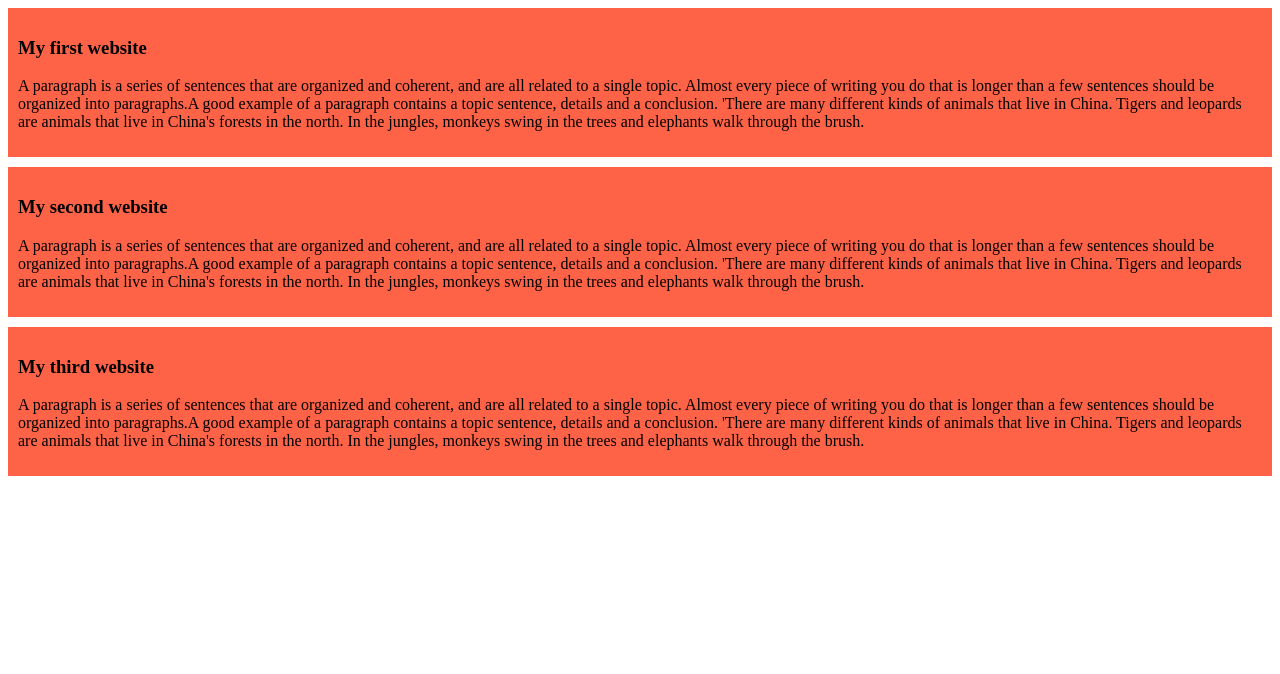
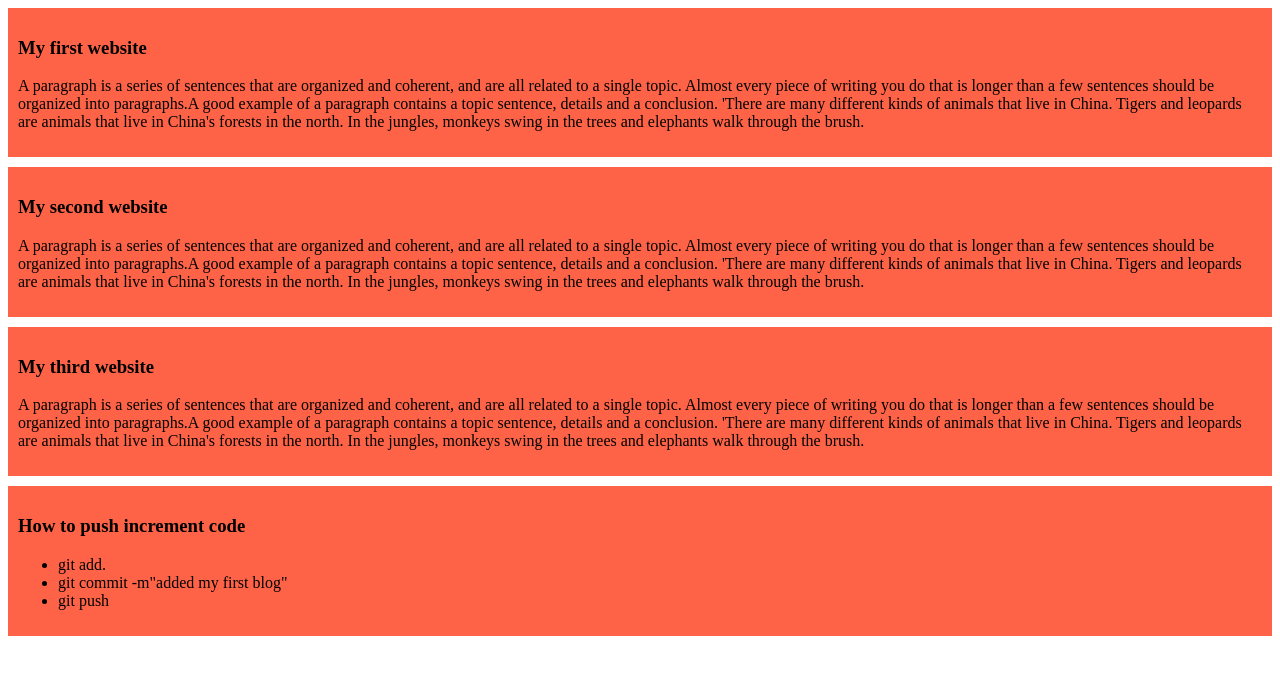
Before and after one commit to prachi23chowdhury/my-simple-website, a plain HTML site: page index.html in a window 1280 px wide. Drawn offline with Linux system fonts and the light colour scheme.

Commit message:
added a list to push code

```diff
--- a/index.html
+++ b/index.html
@@ -19,5 +19,13 @@
         <h3>My third website</h3>
         <p>A paragraph is a series of sentences that are organized and coherent, and are all related to a single topic. Almost every piece of writing you do that is longer than a few sentences should be organized into paragraphs.A good example of a paragraph contains a topic sentence, details and a conclusion. 'There are many different kinds of animals that live in China. Tigers and leopards are animals that live in China's forests in the north. In the jungles, monkeys swing in the trees and elephants walk through the brush.</p>
     </div>
+    <div>
+        <h3>How to push increment code</h3>
+        <ul>
+            <li>git add.</li>
+            <li>git commit -m"added my first blog"</li>
+            <li>git push</li>
+        </ul>
+    </div>
 </body>
 </html>
```
